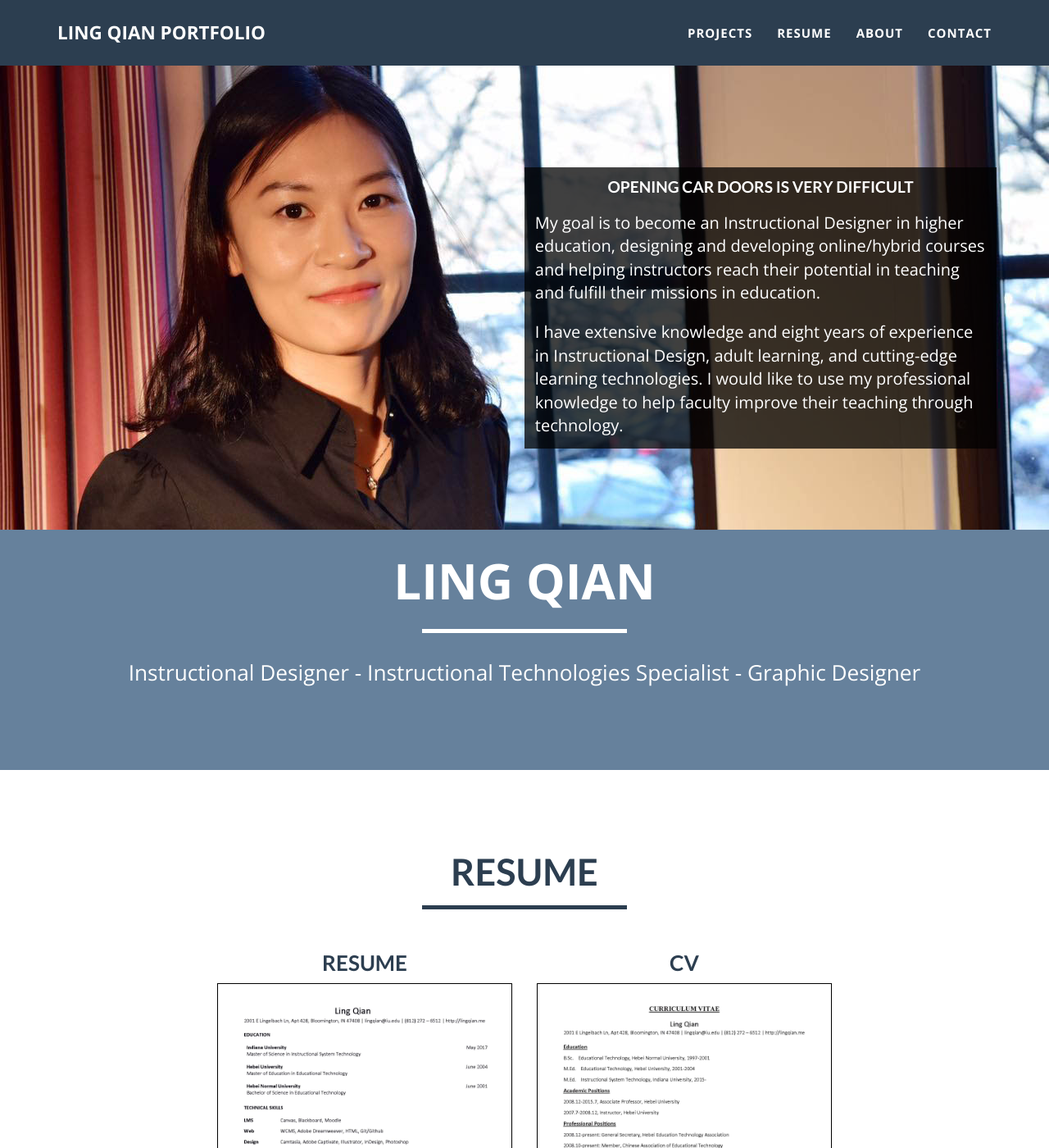
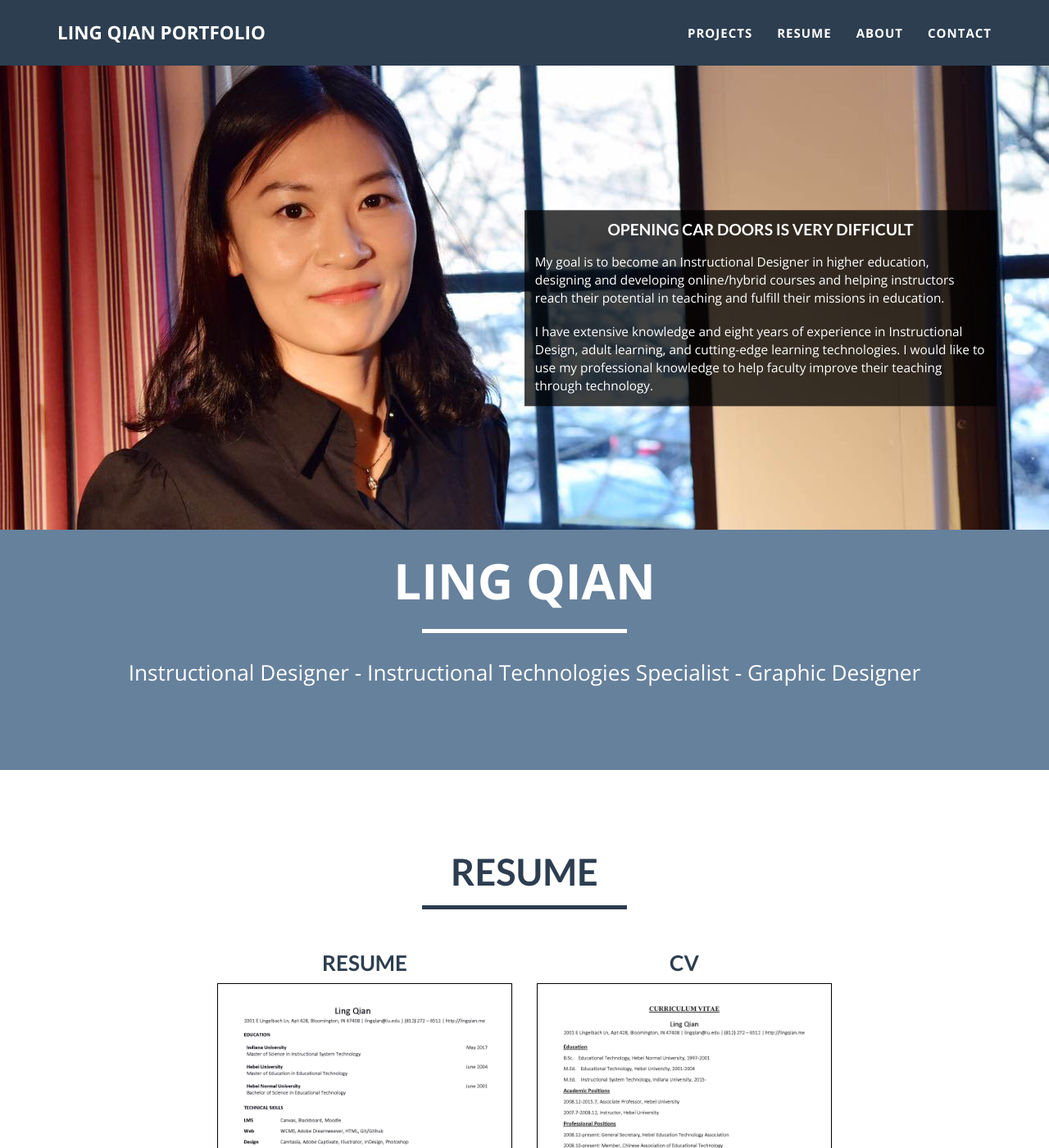
Before and after one commit to lingqiann/lingqiann.github.io, a Jekyll site: the page built from index.html, in a window 1280 px wide and 1400 px high. Shown: the whole window at 82% size. Built offline with Jekyll 4.4.1, drawn with Linux system fonts in a browser that asks for light colours.

Commit message:
update site

```diff
--- a/_includes/css/main.css
+++ b/_includes/css/main.css
@@ -380,6 +380,7 @@ ul.nav > li > a:focus {
 
 #banner .quote p{
     margin: 1.5vw 0 0 0;
+    font-size: 1.2vw;
 }
 
 #banner .quote .author {
```
Also changed, not shown: 2 other files.
